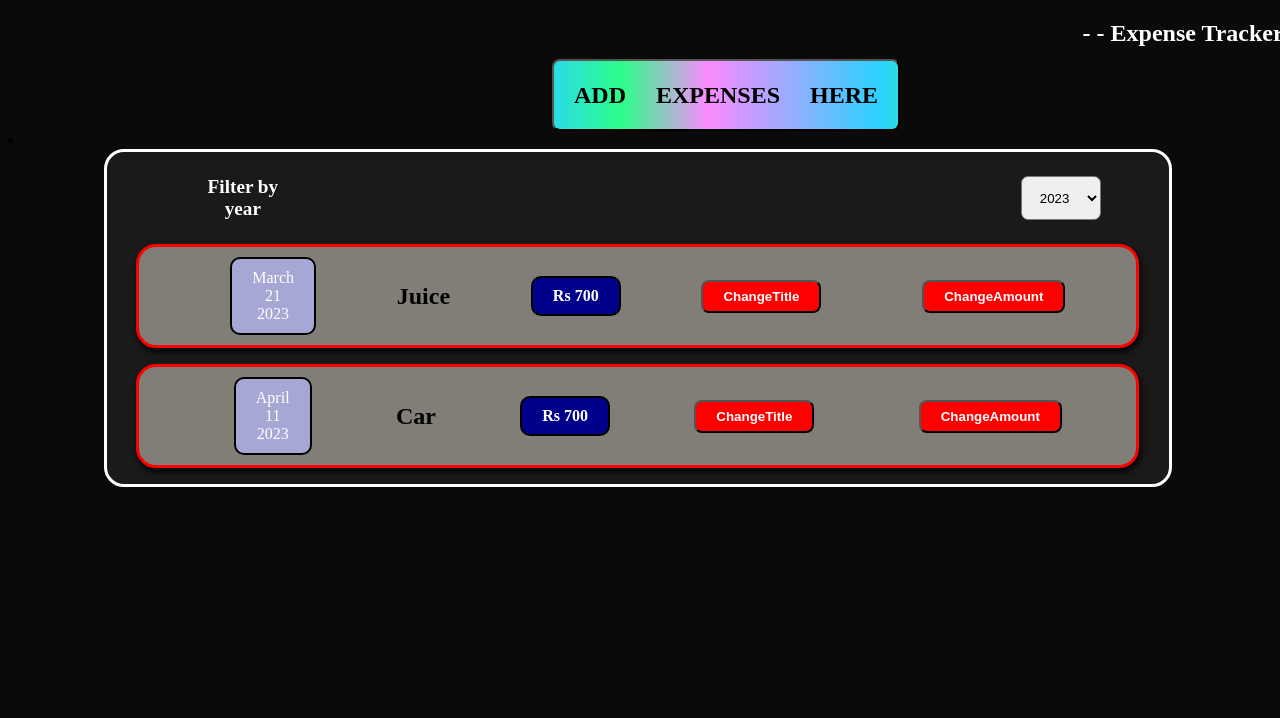
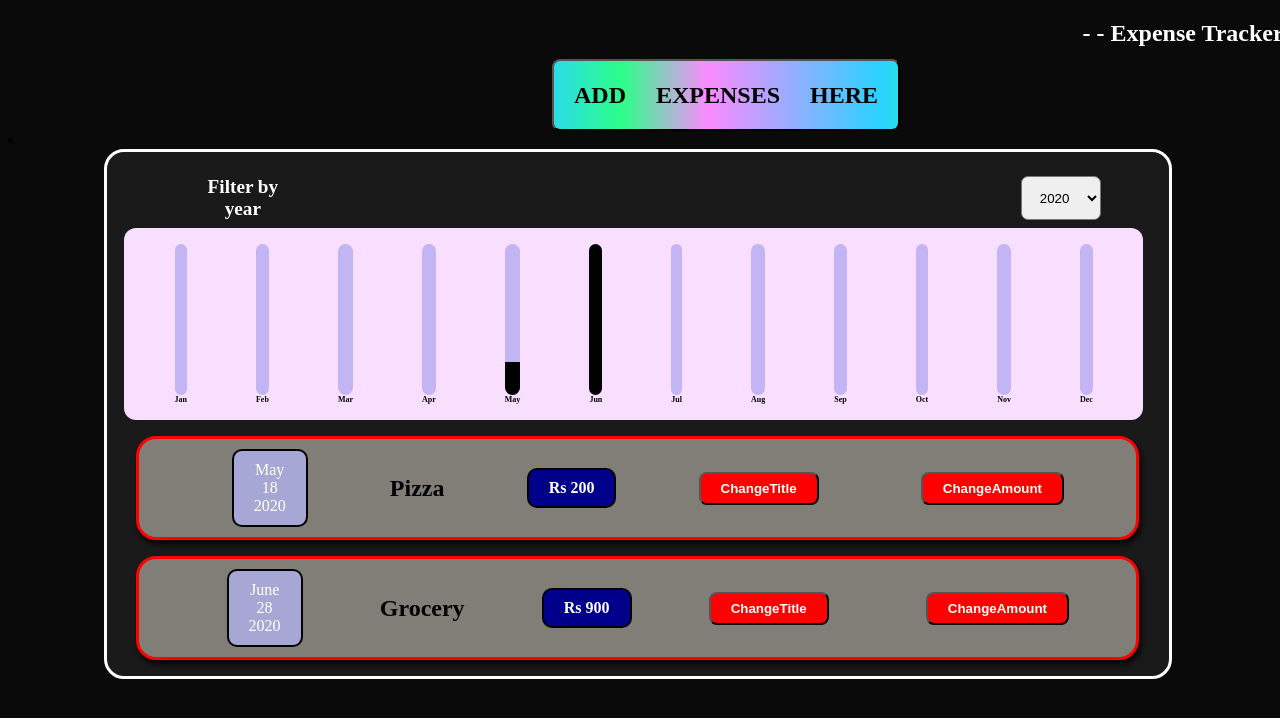
Before and after one commit to Vaibhavdesai99/React-JS, a React (Create React App) app: page / in a window 1280 px wide. Shown: the top 718 px of the page. Built offline with nearby package versions, Linux system fonts and the light colour scheme.

Commit message:
Added Chart App

```diff
--- a/src/App.js
+++ b/src/App.js
@@ -9,6 +9,8 @@
 import ExpenseFilter from "./components/Expenses/ExpenseFilter";
 
 import ExpenseList from "./components/Expenses/ExpenseList";
+
+import ExpenseChart from "./components/Expenses/ExpensesChart";
 
 const Dummy_expenses = [
   {
@@ -29,23 +31,33 @@
   },
   {
     date: new Date(2023, 2, 21),
-    title: "Juice",
+    title: "Fruits",
     amount: 700,
   },
   {
     date: new Date(2023, 3, 11),
     title: "Car",
-    amount: 700,
+    amount: 900,
   },
   {
     date: new Date(2023, 12, 12),
     title: "Bike",
     amount: 700,
   },
+  {
+    date: new Date(2023, 12, 12),
+    title: "Juice",
+    amount: 300,
+  },
+  {
+    date: new Date(2023, 12, 12),
+    title: "Travel",
+    amount: 150,
+  },
 ];
 
 const App = () => {
-  const [filteredYear, selectedFilteredYear] = useState("2023");
+  const [filteredYear, selectedFilteredYear] = useState("2020");
 
   const [expenses, setExpenses] = useState(Dummy_expenses);
 
@@ -80,6 +92,7 @@
             onChangeFilter={FilterChangeHandler}
           />
 
+          <ExpenseChart expenses={filteredExpenses} />
           {/* here we extract list logic into ExpenseList.js */}
           <ExpenseList items={filteredExpenses} />
         </Cards>
--- /dev/null
+++ b/src/components/Chart/Chart.css
@@ -0,0 +1,13 @@
+.Chart {
+  padding: 1rem;
+  border-radius: 12px;
+  background-color: #f8dfff;
+  text-align: center;
+  display: flex;
+  justify-content: space-around;
+  height: 10rem;
+
+  width: 93%;
+  position: relative;
+  left: 17px;
+}
--- /dev/null
+++ b/src/components/Chart/Chart.js
@@ -0,0 +1,22 @@
+import React from "react";
+
+import ChartBar from "./ChartBar";
+import "./Chart.css";
+const Chart = (props) => {
+  const dataPointValues = props.dataPoints.map((dataPoint) => dataPoint.value);
+  const totalMaximum = Math.max(...dataPointValues);
+  return (
+    <div className="Chart">
+      {props.dataPoints.map((dataPoint) => (
+        <ChartBar
+          key={dataPoint.label}
+          value={dataPoint.value}
+          maxValue={totalMaximum}
+          label={dataPoint.label}
+        />
+      ))}
+    </div>
+  );
+};
+
+export default Chart;
--- /dev/null
+++ b/src/components/Chart/ChartBar.css
@@ -0,0 +1,30 @@
+.chart-bar {
+  height: 100%;
+  display: flex;
+  flex-direction: column;
+  align-items: center;
+}
+
+.chart-bar__inner {
+  height: 100%;
+  width: 100%;
+  border: 1 px solid #313333;
+  border-radius: 12px;
+  background-color: #c3b4f3;
+  overflow: hidden;
+  display: flex;
+  flex-direction: column;
+  justify-content: flex-end;
+}
+
+.chart-bar__fill {
+  background-color: rgb(0, 0, 0);
+  width: 100%;
+  transition: all 0.3 ease-out;
+}
+
+.chart-bar__label {
+  font-weight: bold;
+  font-size: 0.5rem;
+  text-align: center;
+}
--- /dev/null
+++ b/src/components/Chart/ChartBar.js
@@ -0,0 +1,24 @@
+import React from "react";
+
+import "./ChartBar.css";
+
+const ChartBar = (props) => {
+  let barFillHeight = "0%";
+
+  if (props.maxValue > 0) {
+    barFillHeight = Math.round((props.value / props.maxValue) * 100) + "%";
+  }
+  return (
+    <div className="chart-bar">
+      <div className="chart-bar__inner">
+        <div
+          className="chart-bar__fill"
+          style={{ height: barFillHeight }}
+        ></div>
+      </div>
+      <div className="chart-bar__label">{props.label}</div>
+    </div>
+  );
+};
+
+export default ChartBar;
--- a/src/components/Expenses/ExpenseFilter.js
+++ b/src/components/Expenses/ExpenseFilter.js
@@ -16,7 +16,7 @@
           <option value="2023">2023</option>
           <option value="2022">2022</option>
           <option value="2021">2021</option>
-          <option value="2010">2020</option>
+          <option value="2020">2020</option>
         </select>
       </div>
     </div>
--- /dev/null
+++ b/src/components/Expenses/ExpensesChart.js
@@ -0,0 +1,26 @@
+import React from "react";
+
+import Chart from "../Chart/Chart";
+const ExpenseChart = (props) => {
+  const chartDataPoints = [
+    { label: "Jan", value: 0 },
+    { label: "Feb", value: 0 },
+    { label: "Mar", value: 0 },
+    { label: "Apr", value: 0 },
+    { label: "May", value: 0 },
+    { label: "Jun", value: 0 },
+    { label: "Jul", value: 0 },
+    { label: "Aug", value: 0 },
+    { label: "Sep", value: 0 },
+    { label: "Oct", value: 0 },
+    { label: "Nov", value: 0 },
+    { label: "Dec", value: 0 },
+  ];
+  for (const expense of props.expenses) {
+    const expenseMonth = expense.date.getMonth();
+    chartDataPoints[expenseMonth].value += expense.amount;
+  }
+  return <Chart dataPoints={chartDataPoints} />;
+};
+
+export default ExpenseChart;
```
